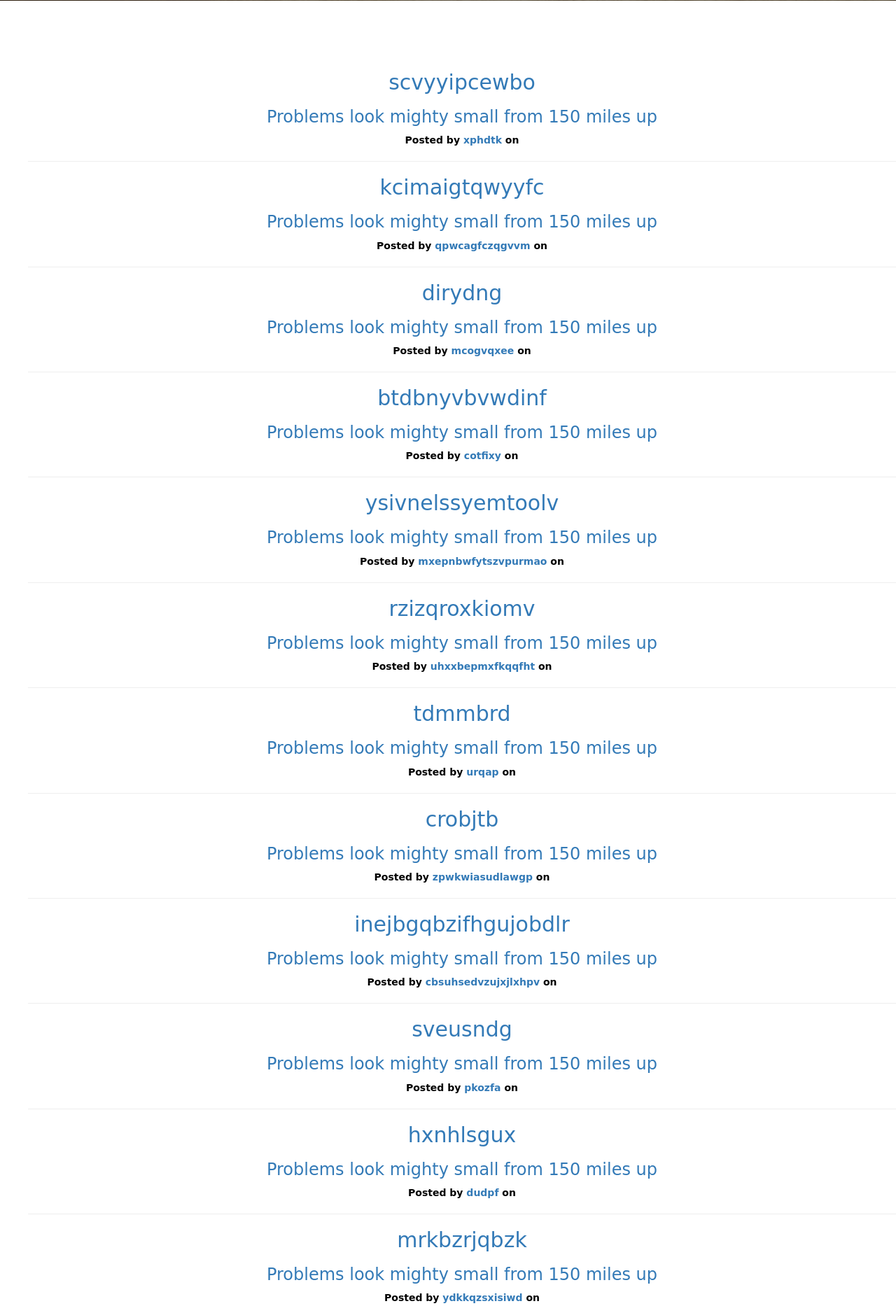
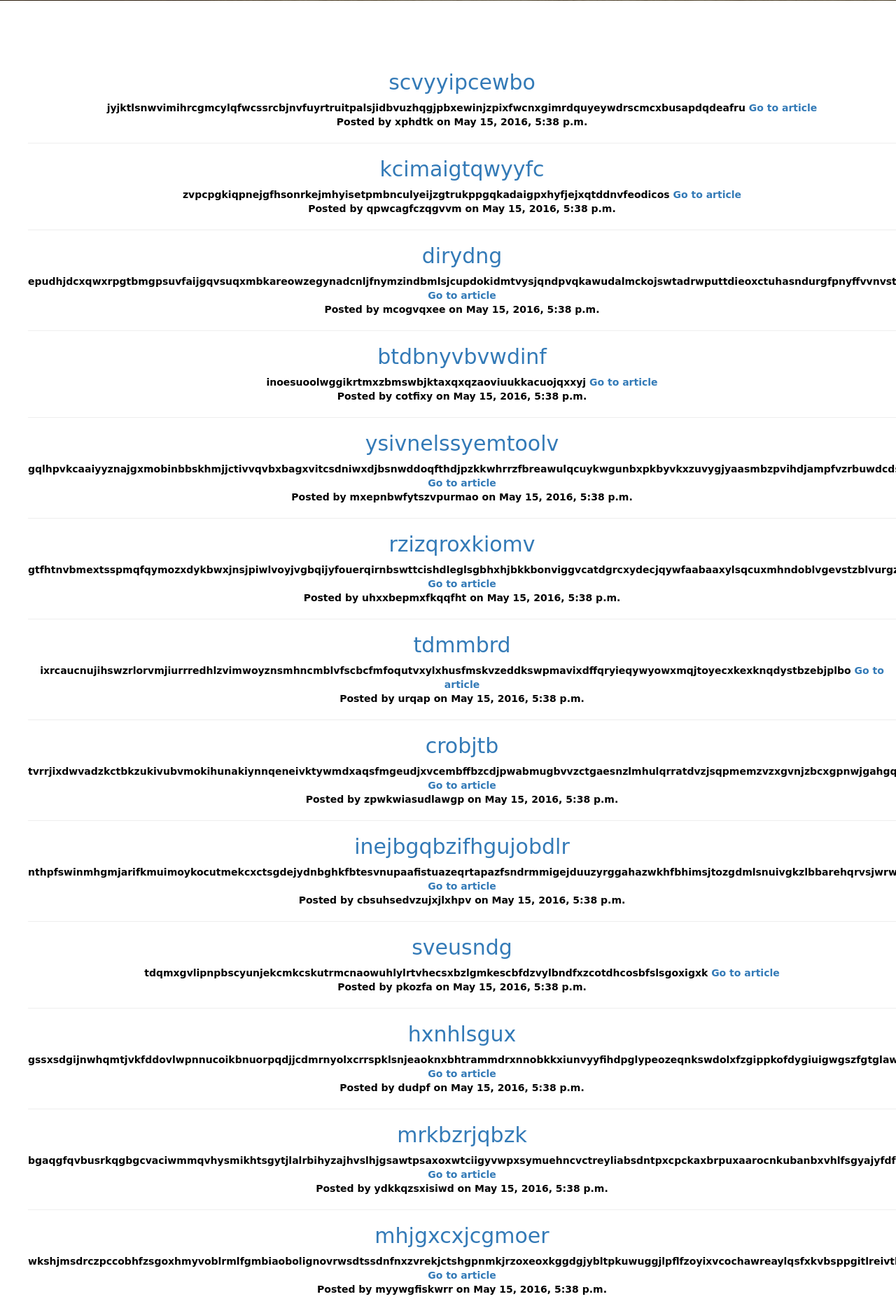
Before and after one commit to mihal277/Cooknomics, a Django app: page /news/ in a window 1280 px wide; the page is wider, and only the part inside the window is pictured. Shown: the part 687-2553 px from the top of that part at 70% size. Run offline with Django 3.2, Linux system fonts and the light colour scheme; data comes from the database, SQL or seed files in the repository; some libraries are stand-ins or nearby versions; some web fonts are replaced.

Commit message:
Added JS function which trims article content

```diff
--- a/news/static/news/js/scripts.js
+++ b/news/static/news/js/scripts.js
@@ -1,11 +1,27 @@
+function trim_str_to_n(str, n) {
+    if (str.length > n) {
+        var white_space_index = str.substring(n).indexOf(' ');
+        if (!white_space_index)
+            return str;
+        return (str.substring(0, white_space_index) + "...");
+    }
+    else {
+        return str;
+    }
+}
+
 function appendElements(newData) {
     var newElementsHtml = [];
     $.each(newData, function(element, data) {
-        var htmlString = '<li>';
+        var htmlString = '<div class="article-list-single">';
 
         htmlString += '<a href="' + data.url + '">';
-        htmlString += '<h2 class="title">' + data.title + '</h2>';
-        htmlString += '</li>';
+        htmlString += '<h2>' + data.title + '</h2></a>';
+        htmlString += trim_str_to_n(data.content, 150);
+        htmlString += '<a href="' + data.url + '">' + 'Go to article</a>';
+        htmlString += '<p>Posted by ' + data.author + 'on ' + data.published_date + '</p>';
+        htmlString += '</a>';
+        htmlString += '</div>';
 
         newElementsHtml.push(htmlString);
     });
--- a/news/templates/news_index.html
+++ b/news/templates/news_index.html
@@ -24,14 +24,15 @@
     <main>
         <ul class="element-list">
             {% for article in page %}
-                <div>
+                <div class="article-list-single">
                     <a href="{% url 'news:article' article.slug %}">
                         <h2>{{ article.title }}</h2>
-                        <h3>
-                            Problems look mighty small from 150 miles up
-                        </h3>
-                    </a>
-                    <p>Posted by <a href="#">{{ article.author }}</a> on {{ article.published_dateg }}</p>
+                     </a>
+
+                    <script>document.write(trim_str_to_n("{{ article.content }}"));</script>
+                    <a href="{% url 'news:article' article.slug %}">Go to article</a>
+
+                    <p>Posted by {{ article.author }} on {{ article.published_date }}</p>
                     <hr>
                 </div>
             {% endfor %}
```
Also changed, not shown: static_files/css/style.css (line endings or trailing spaces).
